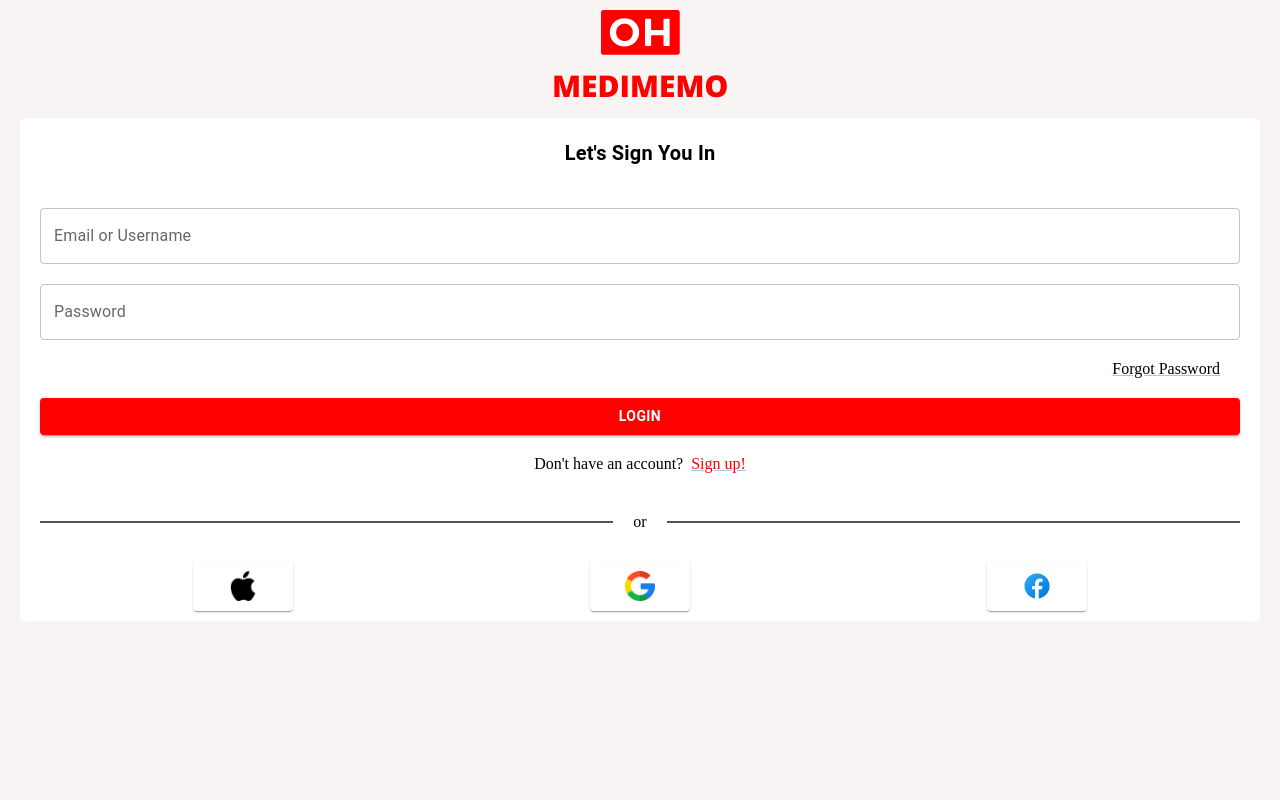
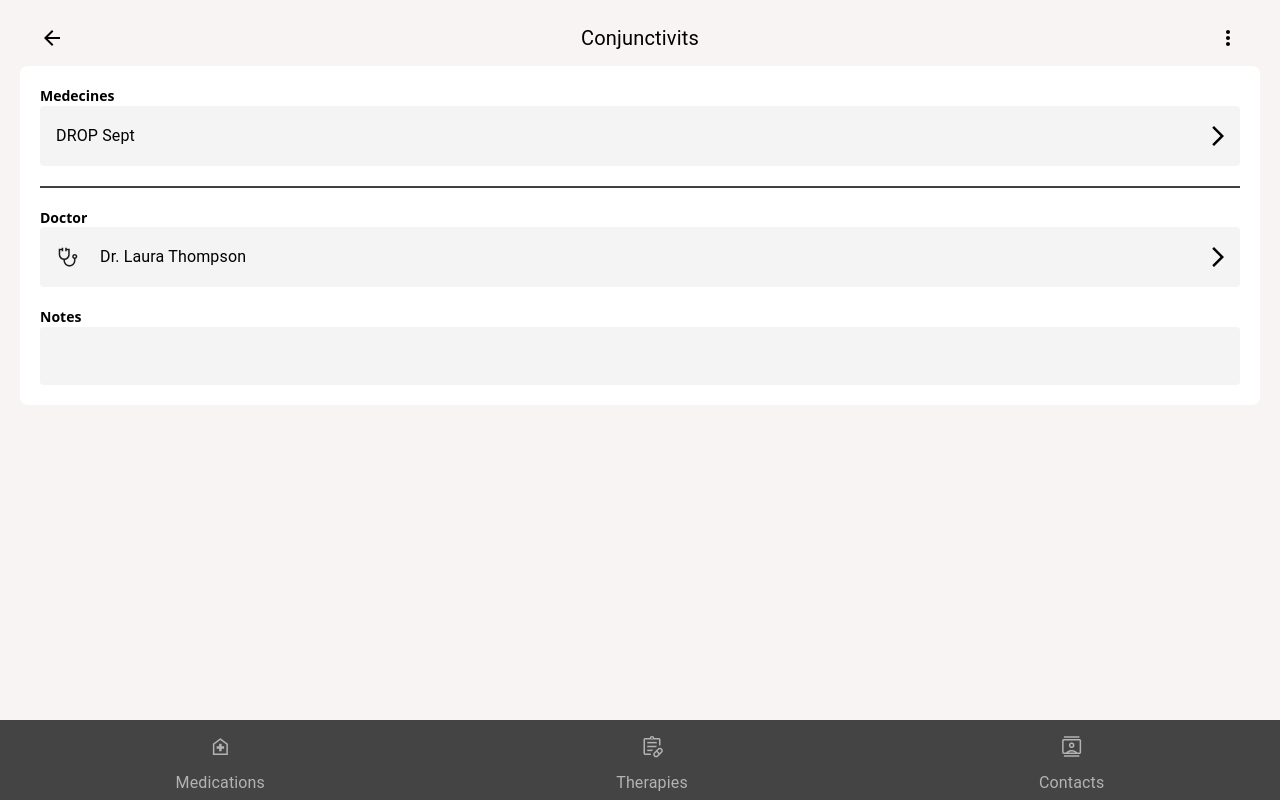
Before and after one commit to serene21/medimemo-uni2grow-2024, a React (Vite) app: page /therapies/details in a window 1280 px wide. Before the commit this address led to /login. Built offline with nearby package versions, Linux system fonts and the light colour scheme.

Commit message:
Mise en place des éléments de la page des détails d'une thérapie

```diff
--- /dev/null
+++ b/src/pages/therapyDetails/TherapyDetails.css
@@ -0,0 +1,56 @@
+.details-container {
+  display: flex;
+  padding: 20px;
+  flex-direction: column;
+  justify-content: center;
+  align-items: center;
+  gap: 20px;
+  align-self: stretch;
+  border-radius: var(--Radius-sm, 8px);
+  background: var(--Colours-White, #fff);
+}
+
+.details-element-title {
+  color: #000;
+  font-family: "Open Sans";
+  font-size: 14px;
+  font-style: normal;
+  font-weight: 700;
+  line-height: 140%; /* 19.6px */
+}
+
+.details-element-container {
+  display: flex;
+  padding: 18px 10px 18px 16px;
+  align-items: center;
+  gap: 20px;
+  align-self: stretch;
+  border-radius: var(--Radius-xs, 4px);
+  background: var(--Background-card, #f4f4f4);
+}
+
+.details-element {
+  width: 100%;
+}
+
+.details-element-content {
+  display: flex;
+  flex-direction: column;
+  justify-content: center;
+  align-items: flex-start;
+  flex: 1 0 0;
+}
+
+.note {
+  display: flex;
+  height: 22px;
+  flex-direction: column;
+  justify-content: center;
+  align-items: flex-start;
+  flex: 1 0 0;
+}
+
+.divider{
+    background: var(--Primary-text, #444);
+    height: 1px;
+}
--- /dev/null
+++ b/src/pages/therapyDetails/TherapyDetails.tsx
@@ -0,0 +1,92 @@
+import React, { useState } from "react";
+import "./TherapyDetails.css";
+import { Box, Typography, Divider, Menu, MenuItem } from "@mui/material";
+import ArrowForwardIosIcon from "@mui/icons-material/ArrowForwardIos";
+import Header from "../../components/header/Header";
+import stethoscope from "../../assets/images/contact/stethoscope.svg";
+import { useNavigate } from "react-router-dom";
+import { Close, Edit } from "@mui/icons-material";
+
+function TherapyDetails() {
+  const [anchorEl, setAnchorEl] = useState<null | HTMLElement>(null);
+
+  const navigate = useNavigate();
+
+  const handleBack = () => {
+    navigate(-1);
+  };
+
+  const handleMenu = (event: React.MouseEvent<HTMLElement>) => {
+    setAnchorEl(event.currentTarget);
+  };
+
+  const handleClose = () => {
+    setAnchorEl(null);
+  };
+
+  const handleEdit  = () => {
+
+  }
+  const open = Boolean(anchorEl);
+  return (
+    <>
+      <Header
+        title="Conjunctivits"
+        showBackButton={true}
+        showRightButton={true}
+        onBackButtonClick={handleBack}
+        onRightButtonClick={()=>handleMenu}
+      />
+      <Menu
+        id="demo-positioned-menu"
+        aria-labelledby="demo-positioned-button"
+        anchorEl={anchorEl}
+        open={open}
+        onClose={handleClose}
+        anchorOrigin={{
+          vertical: "top",
+          horizontal: "left",
+        }}
+        transformOrigin={{
+          vertical: "top",
+          horizontal: "left",
+        }}
+      >
+        <MenuItem onClick={handleEdit} sx={{gap:2}} ><Edit width="24px" height="24px" /> Edit</MenuItem>
+        <MenuItem onClick={handleClose} sx={{gap:2}} ><Close width="24px" height="24px"/> Close</MenuItem>
+
+      </Menu>
+      <div className="details-container">
+        <div className="details-element">
+          <Box className="details-element-title">Medecines</Box>
+          <Box className="details-element-container">
+            <Typography className="details-element-content">
+              DROP Sept
+            </Typography>
+            <ArrowForwardIosIcon width="24px" height="24px" />
+          </Box>
+        </div>
+        <Divider className="divider" />
+        <div className="details-element">
+          <Box className="details-element-title">Doctor</Box>
+          <Box className="details-element-container">
+            <img src={stethoscope} width="24px" height="24px" />
+            <Typography className="details-element-content">
+              Dr. Laura Thompson
+            </Typography>
+            <ArrowForwardIosIcon width="24px" height="24px" />
+          </Box>
+        </div>
+
+        <div className="details-element">
+          <Box className="details-element-title">Notes</Box>
+          <Box className="details-element-container">
+            <Box className="note"></Box>
+          </Box>
+        </div>
+      </div>
+    </>
+  );
+}
+
+export default TherapyDetails;
```
Also changed, not shown: src/App.tsx (+11 -1 lines).
